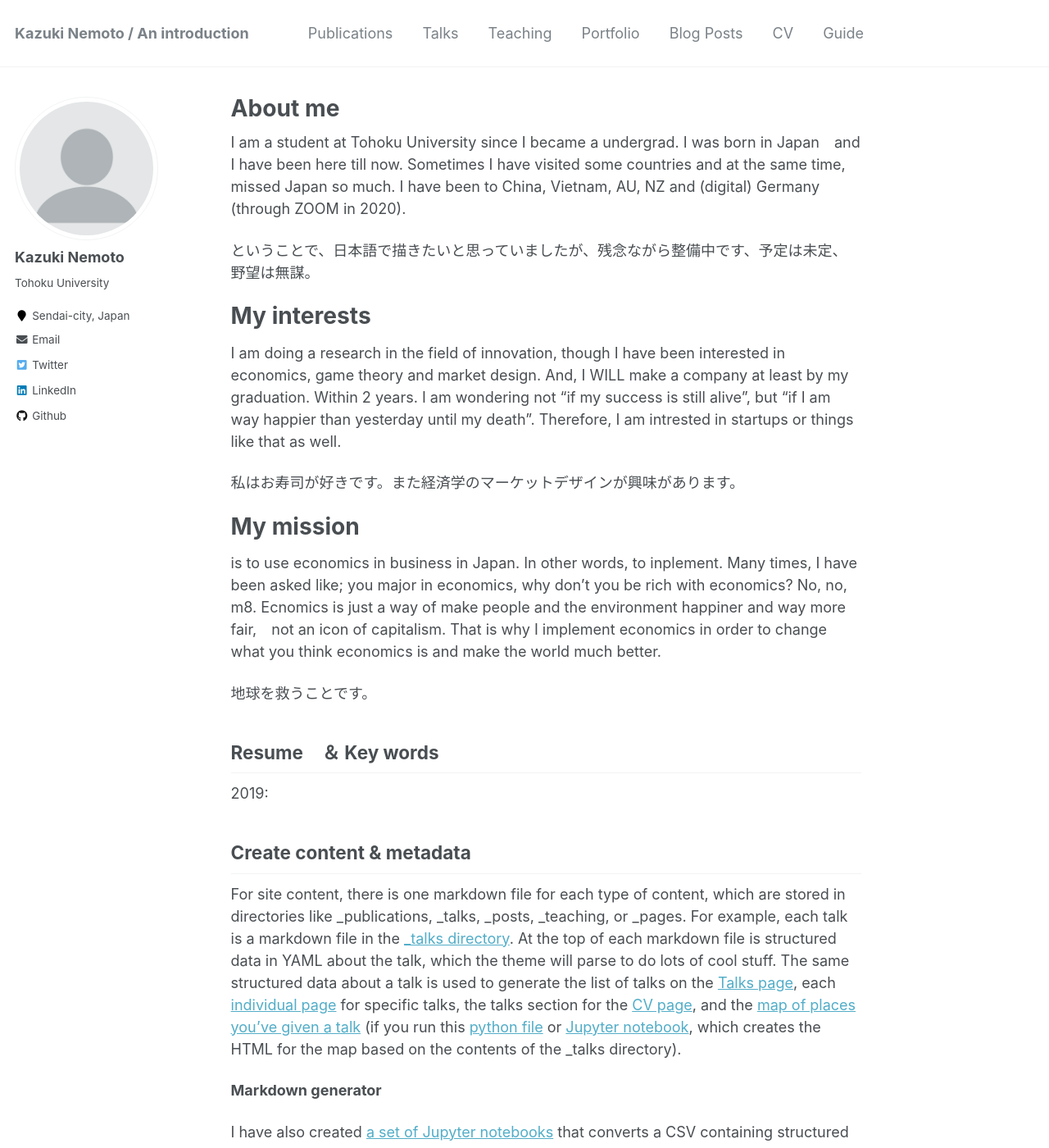
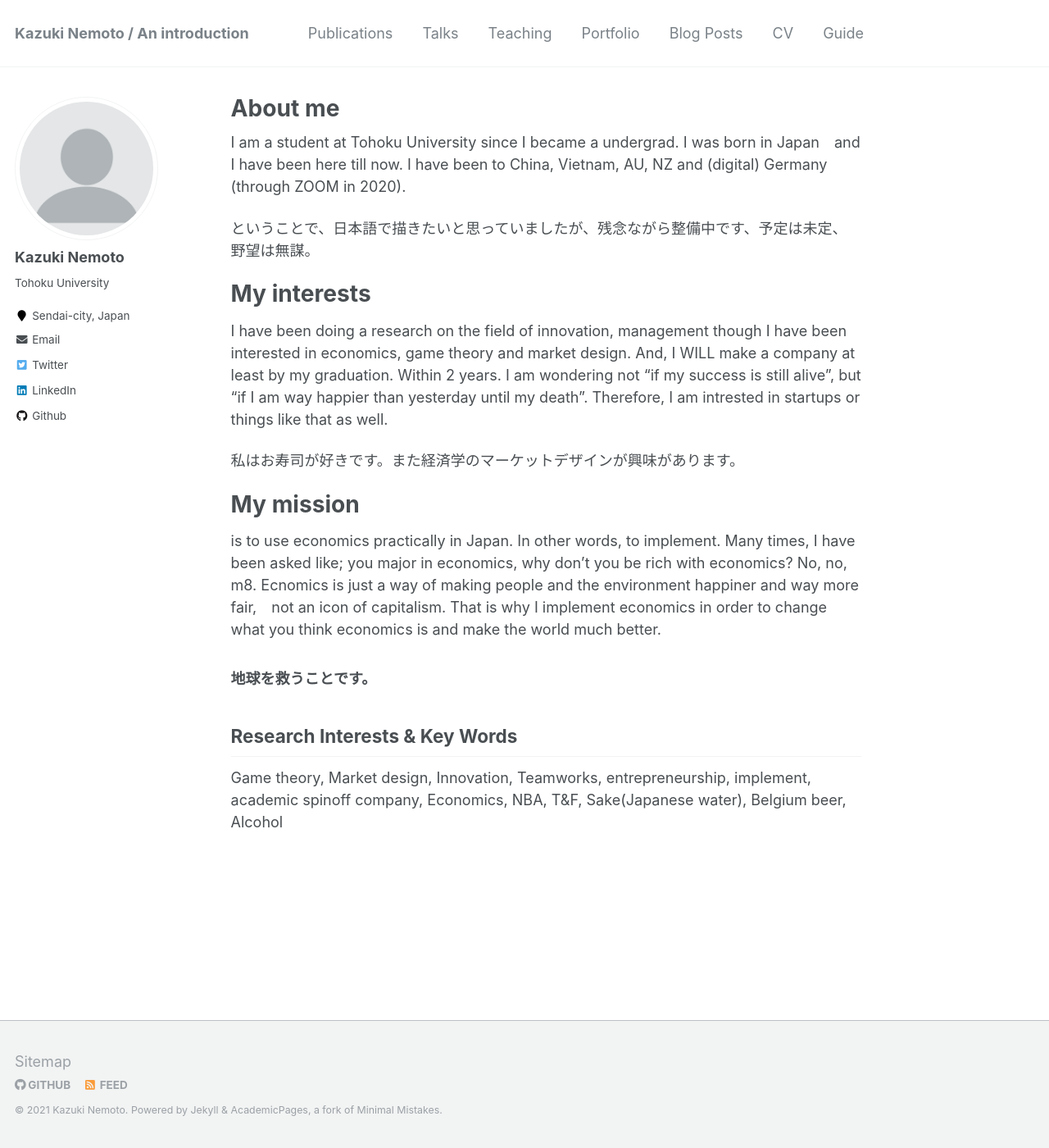
Before and after one commit to kazu-nemoto/kazu-nemoto.github.io, a Jekyll site: the page built from _pages/about.md, in a window 1280 px wide and 1400 px high. Shown: the whole window at 82% size. Built offline with Jekyll 4.4.1, drawn with Linux system fonts in a browser that asks for light colours; some of the changed text lies outside the part shown.

Commit message:
Update about.md

```diff
--- a/_pages/about.md
+++ b/_pages/about.md
@@ -8,7 +8,7 @@
   - /about.html
 ---
 
-I am a student at Tohoku University since I became a undergrad. I was born in Japan　and I have been here till now. Sometimes I have visited some countries and at the same time, missed Japan so much. I have been to China, Vietnam, AU, NZ and (digital) Germany (through ZOOM in 2020).
+I am a student at Tohoku University since I became a undergrad. I was born in Japan　and I have been here till now. I have been to China, Vietnam, AU, NZ and (digital) Germany (through ZOOM in 2020).
 
 ということで、日本語で描きたいと思っていましたが、残念ながら整備中です、予定は未定、野望は無謀。
 
@@ -16,7 +16,7 @@
 
 My interests
 ======
-I am doing a research in the field of innovation, though I have been interested in economics, game theory and market design. And, I WILL make a company at least by my graduation.  Within 2 years. I am wondering not "if my success is still alive", but "if I am way happier than yesterday until my death". Therefore, I am intrested in startups or things like that as well.
+I have been doing a research on the field of innovation, management though I have been interested in economics, game theory and market design. And, I WILL make a company at least by my graduation.  Within 2 years. I am wondering not "if my success is still alive", but "if I am way happier than yesterday until my death". Therefore, I am intrested in startups or things like that as well.
 
 私はお寿司が好きです。また経済学のマーケットデザインが興味があります。
 
@@ -24,30 +24,10 @@
 
 My mission
 ======
-is to use economics in business in Japan. In other words, to inplement. Many times, I have been asked like; you major in economics, why don’t you be rich with economics? No, no, m8. Ecnomics is just a way of make people and the environment happiner and way more fair,　not an icon of capitalism. That is why I implement economics in order to change what you think economics is and make the world much better.
+is to use economics practically in Japan. In other words, to implement. Many times, I have been asked like; you major in economics, why don’t you be rich with economics? No, no, m8. Ecnomics is just a way of making people and the environment happiner and way more fair,　not an icon of capitalism. That is why I implement economics in order to change what you think economics is and make the world much better.
 
-地球を救うことです。
+### 地球を救うことです。
 
-Resume　＆ Key words
+Research Interests & Key Words
 ------
-2019:
-
-Create content & metadata
-------
-For site content, there is one markdown file for each type of content, which are stored in directories like _publications, _talks, _posts, _teaching, or _pages. For example, each talk is a markdown file in the [_talks directory](https://github.com/academicpages/academicpages.github.io/tree/master/_talks). At the top of each markdown file is structured data in YAML about the talk, which the theme will parse to do lots of cool stuff. The same structured data about a talk is used to generate the list of talks on the [Talks page](https://academicpages.github.io/talks), each [individual page](https://academicpages.github.io/talks/2012-03-01-talk-1) for specific talks, the talks section for the [CV page](https://academicpages.github.io/cv), and the [map of places you've given a talk](https://academicpages.github.io/talkmap.html) (if you run this [python file](https://github.com/academicpages/academicpages.github.io/blob/master/talkmap.py) or [Jupyter notebook](https://github.com/academicpages/academicpages.github.io/blob/master/talkmap.ipynb), which creates the HTML for the map based on the contents of the _talks directory).
-
-**Markdown generator**
-
-I have also created [a set of Jupyter notebooks](https://github.com/academicpages/academicpages.github.io/tree/master/markdown_generator
-) that converts a CSV containing structured data about talks or presentations into individual markdown files that will be properly formatted for the academicpages template. The sample CSVs in that directory are the ones I used to create my own personal website at stuartgeiger.com. My usual workflow is that I keep a spreadsheet of my publications and talks, then run the code in these notebooks to generate the markdown files, then commit and push them to the GitHub repository.
-
-How to edit your site's GitHub repository
-------
-Many people use a git client to create files on their local computer and then push them to GitHub's servers. If you are not familiar with git, you can directly edit these configuration and markdown files directly in the github.com interface. Navigate to a file (like [this one](https://github.com/academicpages/academicpages.github.io/blob/master/_talks/2012-03-01-talk-1.md) and click the pencil icon in the top right of the content preview (to the right of the "Raw | Blame | History" buttons). You can delete a file by clicking the trashcan icon to the right of the pencil icon. You can also create new files or upload files by navigating to a directory and clicking the "Create new file" or "Upload files" buttons.
-
-Example: editing a markdown file for a talk
-![Editing a markdown file for a talk](/images/editing-talk.png)
-
-For more info
-------
-More info about configuring academicpages can be found in [the guide](https://academicpages.github.io/markdown/). The [guides for the Minimal Mistakes theme](https://mmistakes.github.io/minimal-mistakes/docs/configuration/) (which this theme was forked from) might also be helpful.
+Game theory, Market design, Innovation, Teamworks, entrepreneurship, implement, academic spinoff company, Economics, NBA, T&F, Sake(Japanese water), Belgium beer, Alcohol
```
